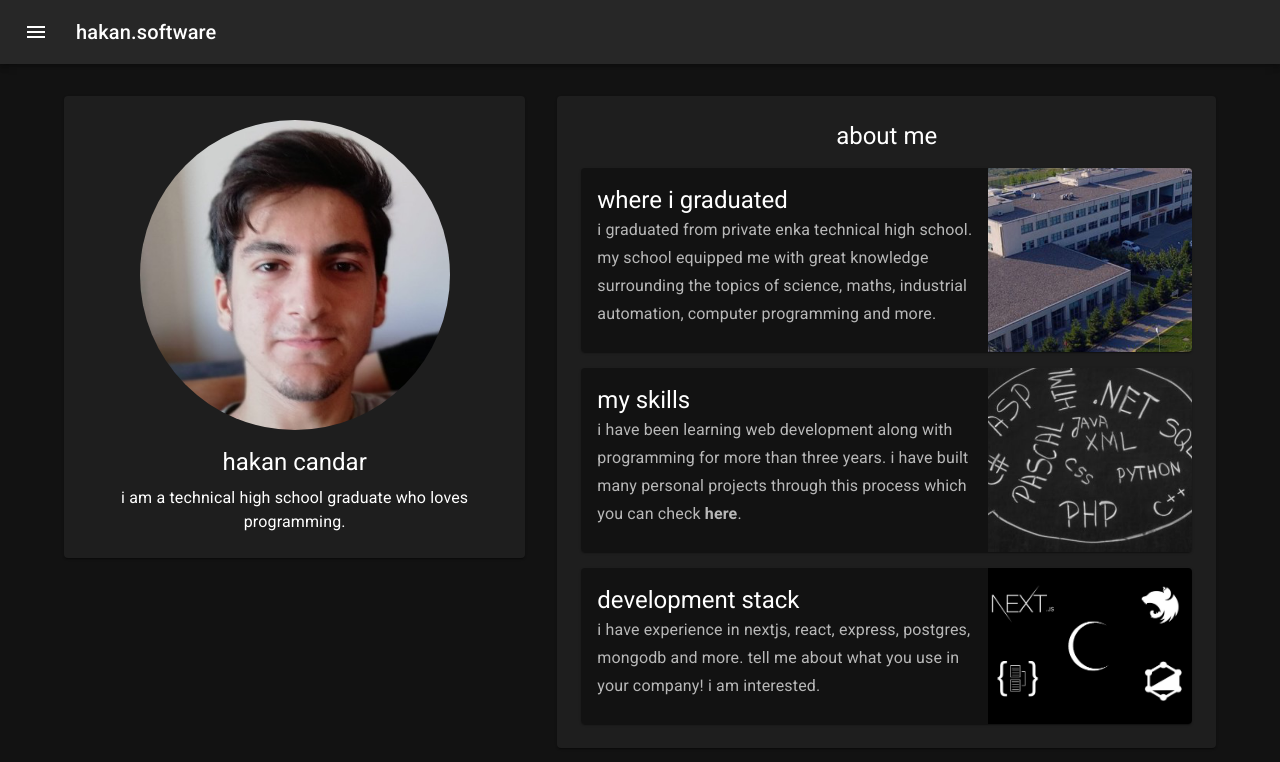
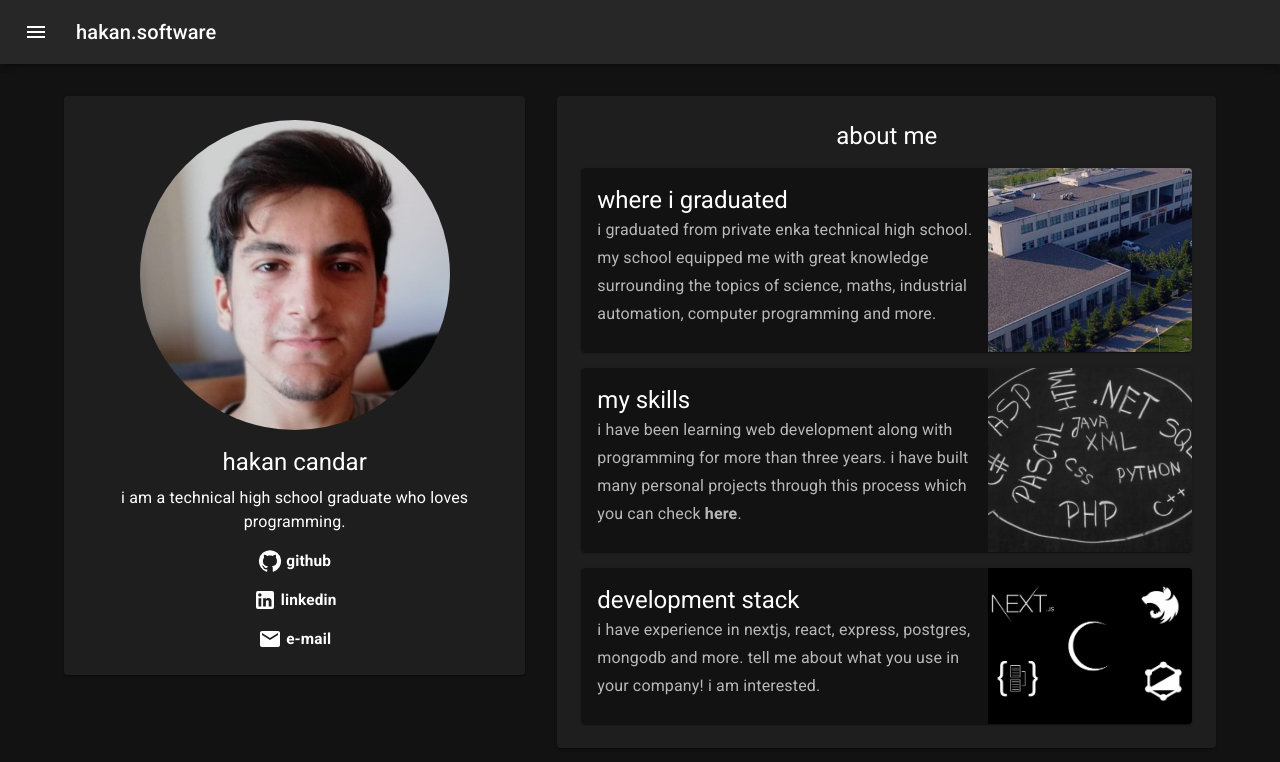
Before and after one commit to hakanrw/hakan-software, a Next.js app: page / in a window 1280 px wide. Shown: the top 762 px of the page. Built offline with nearby package versions, Linux system fonts and the light colour scheme.

Commit message:
add socials

```diff
--- a/package.json
+++ b/package.json
@@ -9,6 +9,7 @@
     "export": "next build && next export"
   },
   "dependencies": {
+    "@emotion/css": "^11.9.0",
     "@emotion/react": "^11.9.3",
     "@emotion/styled": "^11.9.3",
     "@fontsource/roboto": "^4.5.7",
--- a/pages/index.js
+++ b/pages/index.js
@@ -15,6 +15,12 @@ import SkillsImage from "../assets/skills.jpeg";
 import StackImage from "../assets/stack.jpeg";
 import { Fragment } from 'react';
 
+import LinkedInIcon from '@mui/icons-material/LinkedIn';
+import GitHubIcon from '@mui/icons-material/GitHub';
+import MailIcon from '@mui/icons-material/Mail';
+
+import { css } from '@emotion/css';
+
 const Item = styled(Paper)(({ theme }) => ({
   backgroundColor: theme.palette.mode === '#1A2027',
   ...theme.typography.body2,
@@ -25,6 +31,12 @@ const Item = styled(Paper)(({ theme }) => ({
 
 
 export default function Home() {
+  const social = [
+    ["github", "https://github.com/hcandar", GitHubIcon],
+    ["linkedin", "https://www.linkedin.com/in/ahmet-hakan-candar-4290821a3/", LinkedInIcon],
+    ["e-mail", "mailto:hakancandar@protonmail.com", MailIcon],
+  ];
+
   return (
     <Container>
       <Head>
@@ -38,6 +50,26 @@ export default function Home() {
             <Avatar src={HakanCandarImage.src} sx={{ width: "75%", height: "75%", mx: "auto", mb: 2 }} />
             <Typography variant="h5" sx={{mb: 1}}>hakan candar</Typography>
             <Typography>i am a technical high school graduate who loves programming.</Typography>
+            {
+              social.map(s => {
+                const Icon = s[2];
+                return (
+                  <a key={s[0]} href={s[1]} style={{textDecoration: "none", color: "white", fontWeight: 600}}>
+                    <div
+                    className={css`
+                      display: flex;
+                      align-items: center;
+                      flex-wrap: wrap;
+                      margin-top: 15px;
+                      justify-content: center;
+                      `}
+                    >
+                      <Icon fontSize="medium"/><span className={css`margin-left: 4px; font-size: 110%`}> {s[0]}</span>
+                  </div>
+                  </a>
+                );
+              })
+            }
           </Item>
         </Grid>
         <Grid item xs={12} sm={7}>
```
Also changed, not shown: 1 other file (tests, documents, lock files or other folders).
